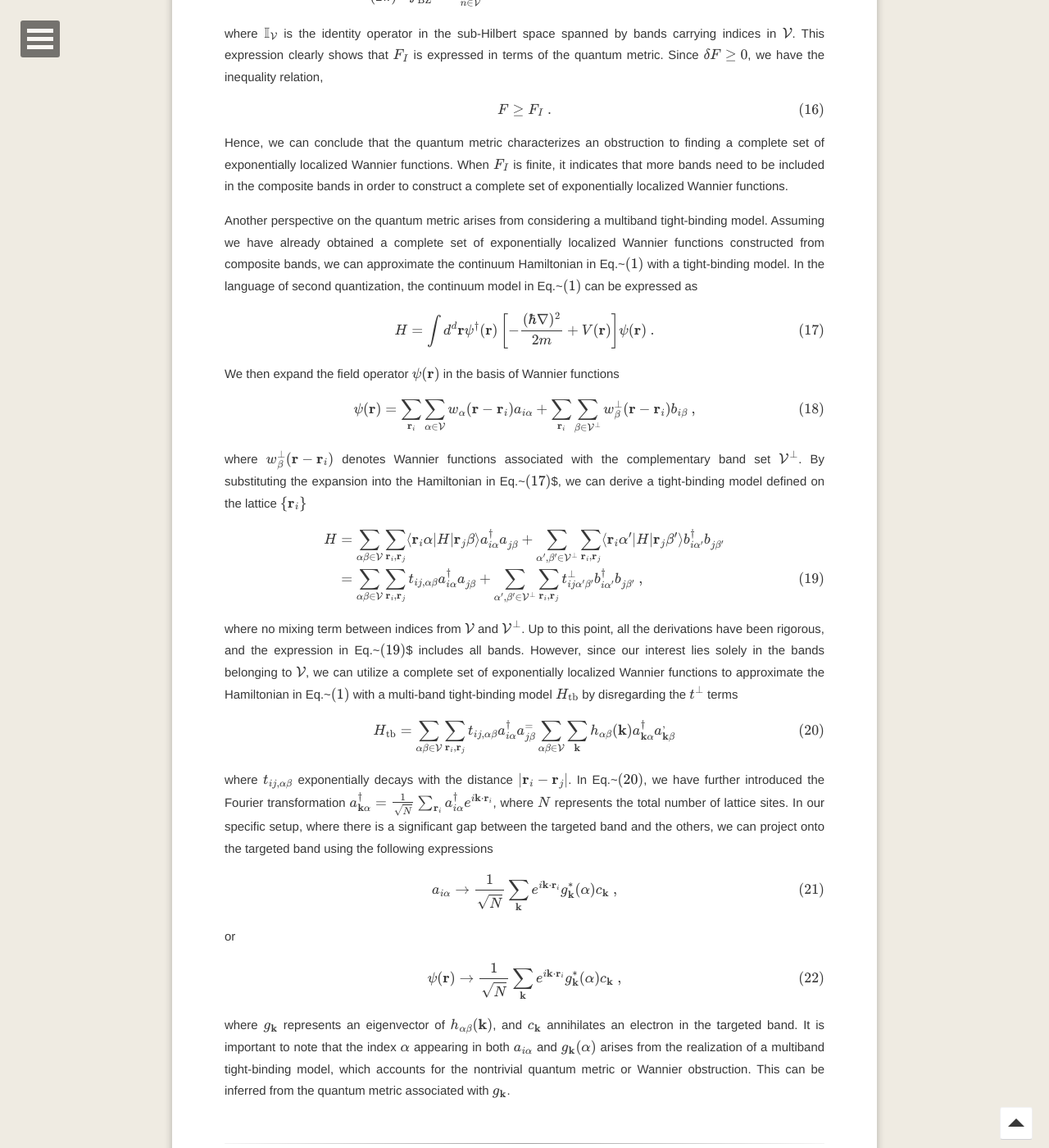
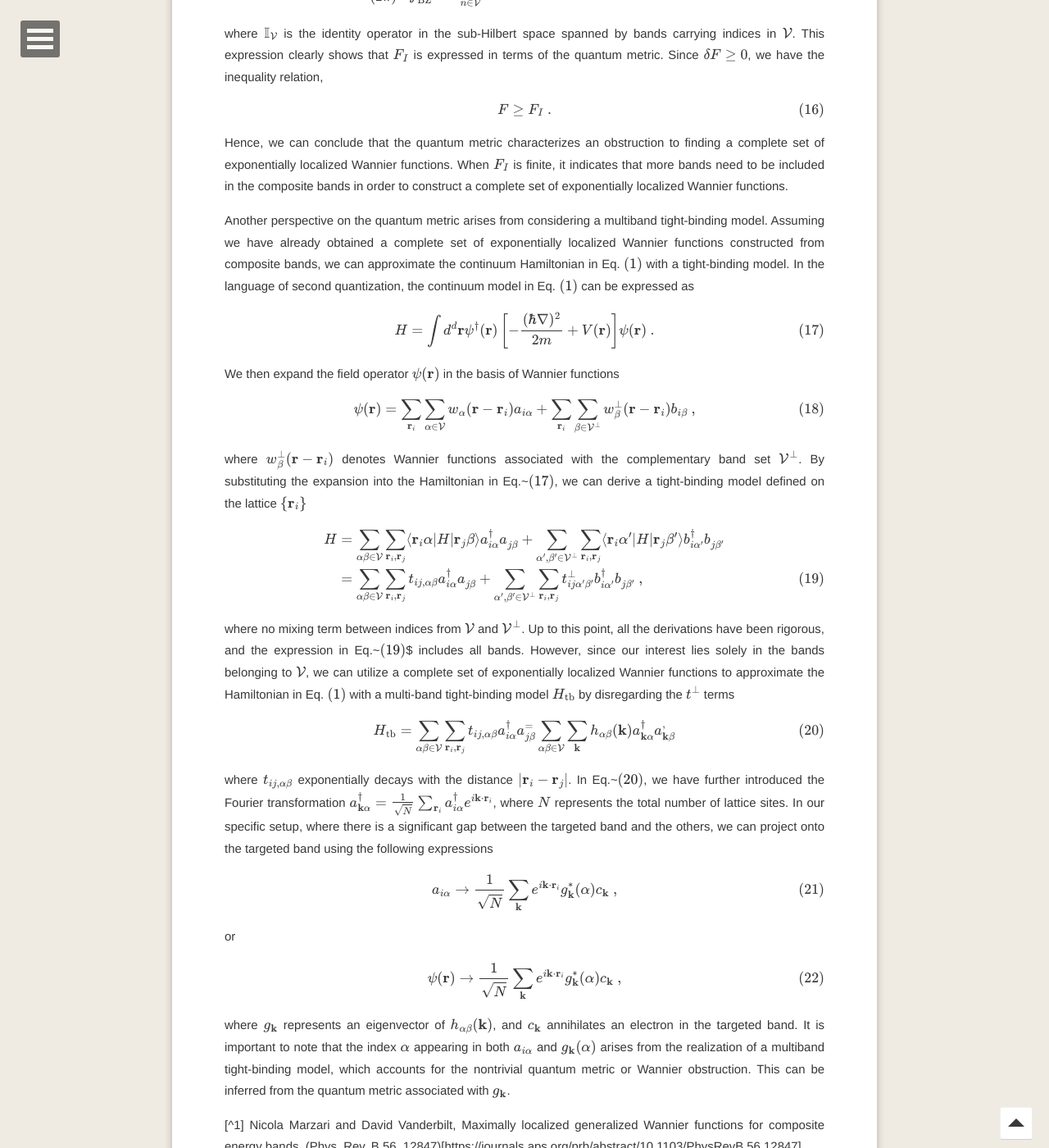
Before and after one commit to shuaichenphysics/shuaichenphysics.github.io, a Jekyll site: the page built from _posts/2023-10-20-bound state in a periodic potential.md, in a window 1280 px wide and 1400 px high, scrolled down 2384 px. Shown: the whole window at 82% size. Built offline with Jekyll 4.4.1, drawn with Linux system fonts in a browser that asks for light colours; formulas are drawn with MathJax 3; comment, search, counter and statistics services are not loaded; some of the changed text lies outside the part shown.

Commit message:
Update 2023-10-20-bound state in a periodic potential.md

```diff
--- a/_posts/2023-10-20-bound state in a periodic potential.md
+++ b/_posts/2023-10-20-bound state in a periodic potential.md
@@ -10,16 +10,16 @@
 * toc
 {:toc}
 
-# Wanner waves, tight-binding model, and quantum geometry
+# Wanner waves, tight-binding model and quantum geometry
 
 We begin with the single-particle Schroedinger equation in $$d$$ spatial dimensions
 
 $$
-H\vert\psi\rangle=\left[-\frac{(\hbar\nabla)^{2}}{2m}+V(\mathbf{r})\right]\vert\psi\rangle, \label{eq:Hcont}
+H\vert\psi\rangle=\left[-\frac{(\hbar\nabla)^{2}}{2m}+V(\mathbf{r})\right]\vert\psi\rangle,
+\label{eq:Hcont}
 $$
 
-where $$V(\mathbf{r}+\mathbf{a}_{i})=V(\mathbf{r})$$ represents a periodic potential, and $$\mathbf{a}_{i}$$ ($$i=1,\cdots,d$$) defines a lattice system.
-According to the Bloch theorem, the solutions, known as Bloch waves, for an energy band $$n$$ can be expressed as:
+where $$V(\mathbf{r}+\mathbf{a}_{i})=V(\mathbf{r})$$ represents a periodic potential, and $$\mathbf{a}_{i}$$ ($$i=1,\cdots,d$$) defines a lattice system. According to the Bloch theorem, the solutions, known as Bloch waves, for an energy band $$n$$ can be expressed as:
 
 $$
 \psi_{n\mathbf{k}}(\mathbf{r})=e^{i\mathbf{k}\cdot\mathbf{r}}u_{n\mathbf{k}}(\mathbf{r}),
@@ -45,10 +45,10 @@
 $$
 
 Here, $$\mathcal{A}_\mathrm{uc}$$ is the volume of the unit cell, and $$\mathbf{r}_i$$ represents a lattice site spanned by the lattice vectors $$\mathbf{a}_i$$ $$(i=1,\cdots,d)$$. The integration over momentum is performed over the first Brillouin zone (BZ). The unitary matrix $$\mathcal{U}_\mathbf{k}$$ is chosen to optimize the localization of the Wannier functions.
-The Wannier function $$\langle\mathbf{r}\vert\mathbf{r}_i\alpha\rangle \equiv w_\alpha(\mathbf{r}-\mathbf{r}_i)$$ is localized around the lattice site $$\mathbf{r}_i$$. It turns out to be the Fourier transformation of the corresponding Bloch wave and thus inherits the orthonormality properties of the Bloch functions.
+The Wannier function $$\langle\mathbf{r}\vert\mathbf{r}_i\alpha\rangle \equiv w_\alpha(\mathbf{r}-\mathbf{r}_i)$$ is localized around the lattice site $$\mathbf{r}_i$$. It turns out to be the Fourier transformation of the corresponding Bloch wave, and thus inherits the orthonormality properties of the Bloch functions.
 
 
-The unitary matrix $$\mathcal{U}_{\mathbf{k}}$$ is chosen to maximize the localization of Wannier functions by minimizing a localization functional, as introduced by Marzari and Vanderbilt in their seminal work \cite{PhysRevB.56.12847}. The localization functional is given by
+The unitary matrix $$\mathcal{U}_{\mathbf{k}}$$ is chosen to maximize the localization of Wannier functions by minimizing a localization functional, as introduced by _Marzari and Vanderbilt in their seminal work_ [^1]. The localization functional is given by
 
 $$
 \begin{align}
@@ -65,9 +65,9 @@
 \end{align}
 $$
 
-The optimization of the unitary matrix $$\mathcal{U}_{\mathbf{k}}$$ aims to minimize the localization functional $$ F $$, leading to the construction of maximally localized Wannier functions.
+The optimization of the unitary matrix $$\mathcal{U}_{\mathbf{k}}$$ aims to minimize the localization functional $$F$$, leading to the construction of maximally localized Wannier functions.
 The term $$F_I$$ is independent of the unitary transformation $$\mathcal{U}_{\mathbf{k}}$$ and therefore gauge invariant. This allows us to choose $$\mathcal{U}_{\mathbf{k}}$$ as an identity matrix with components $$(\mathcal{U}_{\mathbf{k}})_{\alpha,n}=\delta_{\alpha,n}$$ when calculating $$F_I$$.
-Then from the relation in Eqs.~$$(\ref{eq:wannier_Bloch1})$$ and $$(\ref{eq:wannier_Bloch2})$$, we have
+Then from the relation in Eqs.$$~(\ref{eq:wannier_Bloch1})$$ and $$(\ref{eq:wannier_Bloch2})$$, we have
 
 $$
 \begin{align}
@@ -75,7 +75,7 @@
 \end{align}
 $$
 
-By taking the derivative with respect to $$\mathbf{q}$$ on both sides of Eq.~$$(\ref{eq:uuq})$$$, we obtain a series of relations in the limit $$q\rightarrow 0$$. For example, taking the first and second derivatives with respect to $$\mathbf{q}$$ gives
+By taking the derivative with respect to $$\mathbf{q}$$ on both sides of Eq.~$$(\ref{eq:uuq})$$, we obtain a series of relations in the limit $$q\rightarrow 0$$. For example, taking the first and second derivatives with respect to $$\mathbf{q}$$ gives
 
 $$
 \begin{align}
@@ -114,7 +114,7 @@
 
 
 Another perspective on the quantum metric arises from considering a multiband tight-binding model. Assuming we have already obtained a complete set of exponentially localized Wannier functions constructed from composite bands,
-we can approximate the continuum Hamiltonian in Eq.~$$(\ref{eq:Hcont})$$ with a tight-binding model. In the language of second quantization, the continuum model in Eq.~$$(\ref{eq:Hcont})$$ can be expressed as
+we can approximate the continuum Hamiltonian in Eq.$$~(\ref{eq:Hcont})$$ with a tight-binding model. In the language of second quantization, the continuum model in Eq.$$~(\ref{eq:Hcont})$$ can be expressed as
 
 $$
 H=\int d^{d}\mathbf{r}\psi^{\dagger}(\mathbf{r})\left[-\frac{(\hbar\nabla)^{2}}{2m}+V(\mathbf{r})\right]\psi(\mathbf{r})~. \label{eq:2ndH}
@@ -129,7 +129,7 @@
 
 where $$w_{\beta}^{\perp}(\mathbf{r}-\mathbf{r}_{i})$$ denotes Wannier
 functions associated with the complementary band set $$\mathcal{V}^{\perp}$$.
-By substituting the expansion into the Hamiltonian in Eq.~$$(\ref{eq:2ndH})$$$, we can derive a tight-binding model defined on the lattice $$\{\mathbf{r}_{i}\}$$
+By substituting the expansion into the Hamiltonian in Eq.~$$(\ref{eq:2ndH})$$, we can derive a tight-binding model defined on the lattice $$\{\mathbf{r}_{i}\}$$
 
 $$
 \begin{align}
@@ -139,7 +139,7 @@
 $$
 
 where no mixing term between indices from $$\mathcal{V}$$ and $$\mathcal{V}^{\perp}$$.
-Up to this point, all the derivations have been rigorous, and the expression in Eq.~$$(\ref{eq:tbhfull})$$$ includes all bands. However, since our interest lies solely in the bands belonging to $$\mathcal{V}$$, we can utilize a complete set of exponentially localized Wannier functions to approximate the Hamiltonian in Eq.~$$(\ref{eq:Hcont})$$ with a multi-band tight-binding model $$H_{\mathrm{tb}}$$ by disregarding the $$t^\perp$$ terms
+Up to this point, all the derivations have been rigorous, and the expression in Eq.~$$(\ref{eq:tbhfull})$$$ includes all bands. However, since our interest lies solely in the bands belonging to $$\mathcal{V}$$, we can utilize a complete set of exponentially localized Wannier functions to approximate the Hamiltonian in Eq.$$~(\ref{eq:Hcont})$$ with a multi-band tight-binding model $$H_{\mathrm{tb}}$$ by disregarding the $$t^\perp$$ terms
 
 $$
 \begin{align}
@@ -162,3 +162,6 @@
 $$
 
 where $$g_{\mathbf{k}}$$ represents an eigenvector of $$h_{\alpha\beta}(\mathbf{k})$$, and $$c_{\mathbf{k}}$$ annihilates an electron in the targeted band. It is important to note that the index $$\alpha$$ appearing in both $$a_{i\alpha}$$ and $$g_{\mathbf{k}}(\alpha)$$ arises from the realization of a multiband tight-binding model, which accounts for the nontrivial quantum metric or Wannier obstruction. This can be inferred from the quantum metric associated with $$g_{\mathbf{k}}$$.
+
+
+[^1] Nicola Marzari and David Vanderbilt, Maximally localized generalized Wannier functions for composite energy bands, (Phys. Rev. B 56, 12847)[https://journals.aps.org/prb/abstract/10.1103/PhysRevB.56.12847]
```
